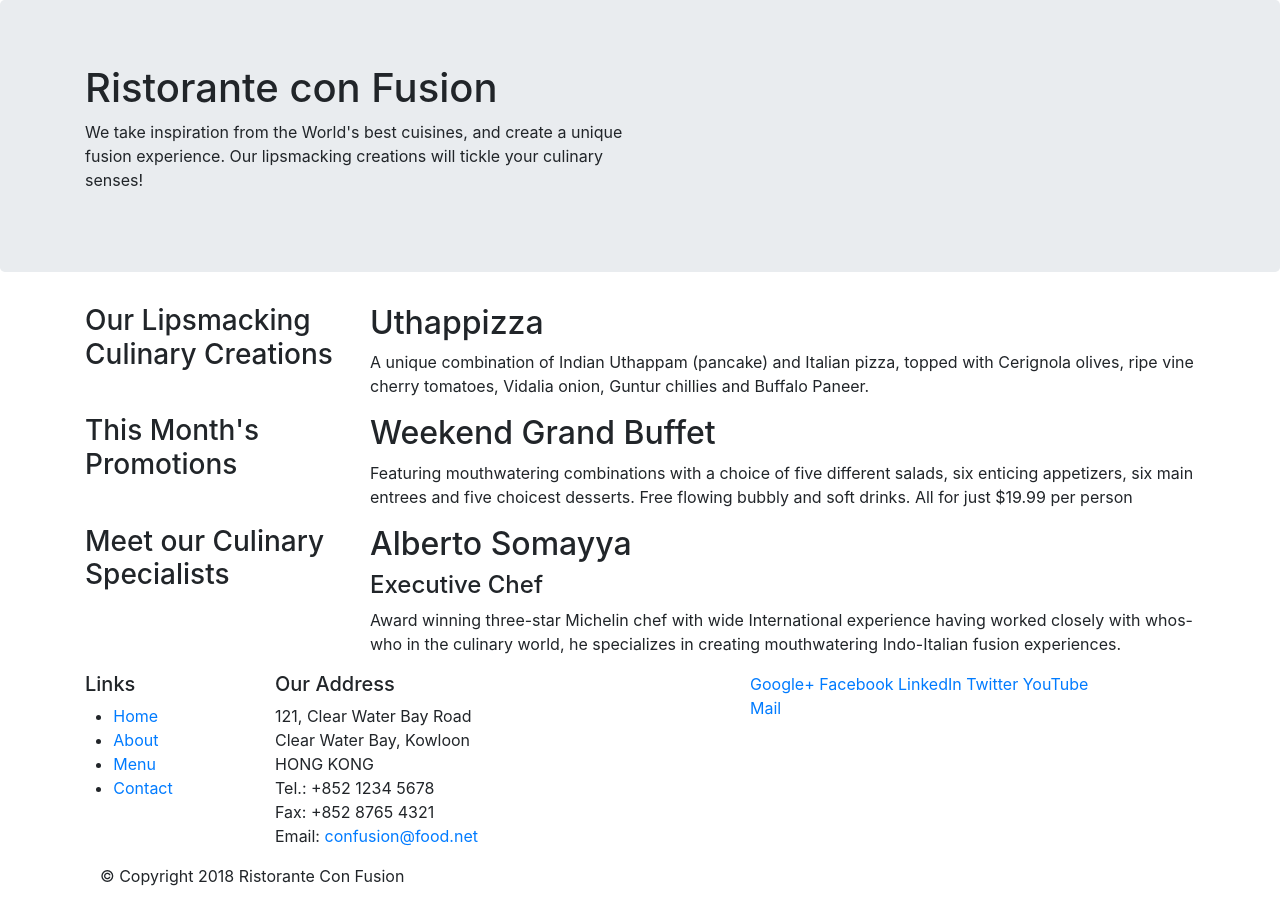
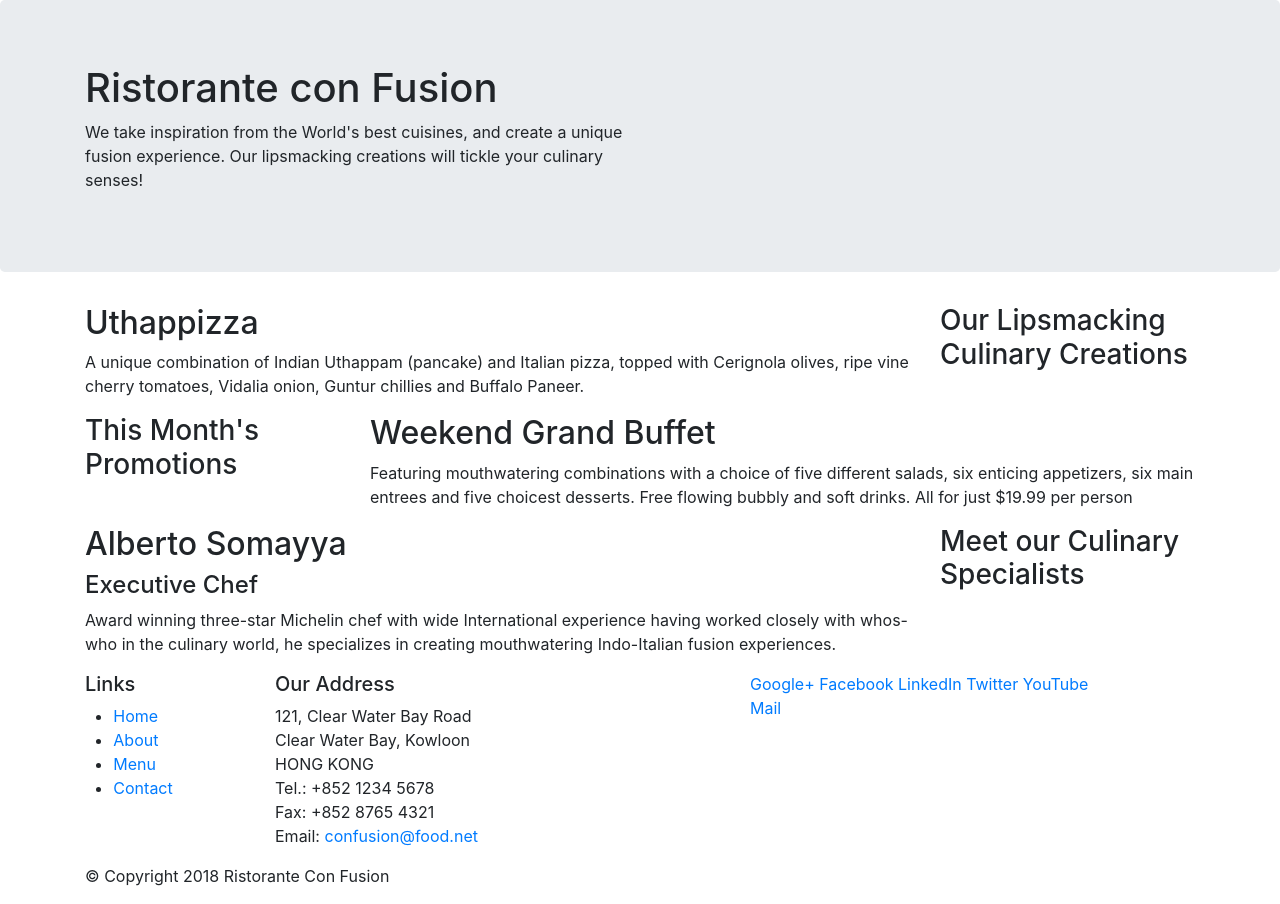
Before and after one commit to kmshejwal/conFusion, a website: page index.html in a window 1280 px wide. Drawn offline with nearby package versions, Linux system fonts and the light colour scheme.

Commit message:
Bootstrap Grid Part 1

```diff
--- a/index.html
+++ b/index.html
@@ -30,10 +30,10 @@
 
     <div class="container">
         <div class="row">
-            <div class="col-12 col-sm-4 col-md-3">
+            <div class="col-12 col-sm-4 order-sm-last col-md-3">
                 <h3>Our Lipsmacking Culinary Creations</h3>
             </div>
-            <div class="col col-sm col-md">
+            <div class="col col-sm order-sm-first col-md">
                 <h2>Uthappizza</h2>
                 <p>A unique combination of Indian Uthappam (pancake) and Italian pizza, topped with Cerignola olives, ripe vine cherry tomatoes, Vidalia onion, Guntur chillies and Buffalo Paneer.</p>
             </div>
@@ -51,10 +51,10 @@
         </div>
 
         <div class="row">
-            <div class="col-12 col-sm-4 col-md-3">
+            <div class="col-12 col-sm-4 order-sm-last col-md-3">
                 <h3>Meet our Culinary Specialists</h3>
             </div>
-            <div class="col col-sm col-md">
+            <div class="col col-sm order-sm-first col-md">
                 <h2>Alberto Somayya</h2>
                 <h4>Executive Chef</h4>
                 <p>Award winning three-star Michelin chef with wide International experience having worked closely with whos-who in the culinary world, he specializes in creating mouthwatering Indo-Italian fusion experiences. </p>
@@ -96,7 +96,7 @@
                     </div>
                 </div>
            </div>
-           <div >
+           <div class ="row">
                 <div class="col-auto">
                     <p>© Copyright 2018 Ristorante Con Fusion</p>
                 </div>
```
